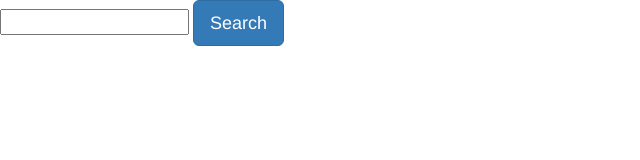
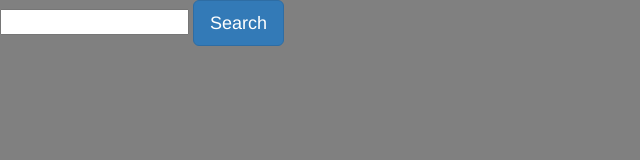
Before and after one commit to PaulWallis42/Angular_GitHub_API_2, a website: page index.html in a window 1280 px wide. Shown: the whole page, without its empty margins (0-640 px from the left). Drawn offline with nearby package versions, Linux system fonts and the light colour scheme; some packages are replaced by stand-ins of ours.

Commit message:
css stylesheet linked in

```diff
--- a/index.html
+++ b/index.html
@@ -4,6 +4,7 @@
     <meta charset="utf-8">
     <title>Github user search</title>
     <link rel="stylesheet" href="bower_components/bootstrap/dist/css/bootstrap.css">
+    <link rel="stylesheet" href="public/css/stylesheet.css">
     <script src="bower_components/jquery/dist/jquery.js"></script>
     <script src="bower_components/angular/angular.js"></script>
     <script src="bower_components/angular-resource/angular-resource.js"></script>
--- /dev/null
+++ b/public/css/stylesheet.css
@@ -0,0 +1,3 @@
+body {
+  background-color: gray;
+}
```
